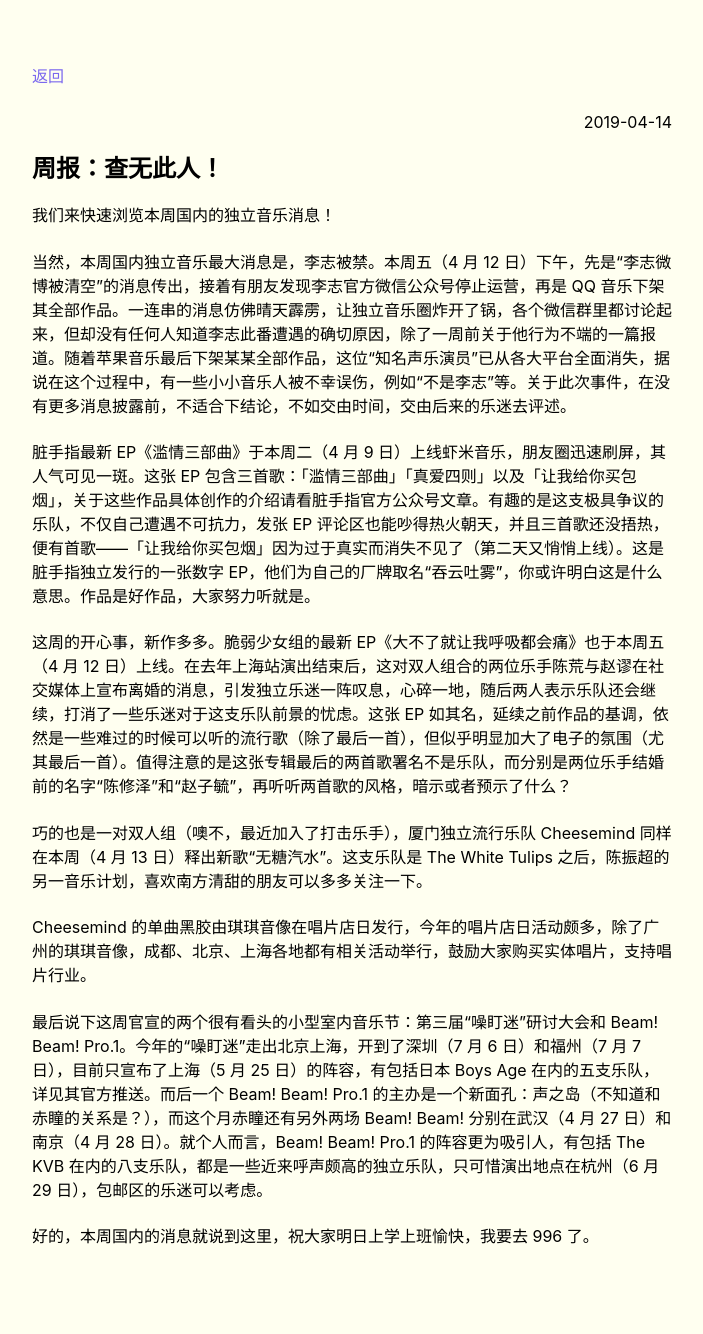
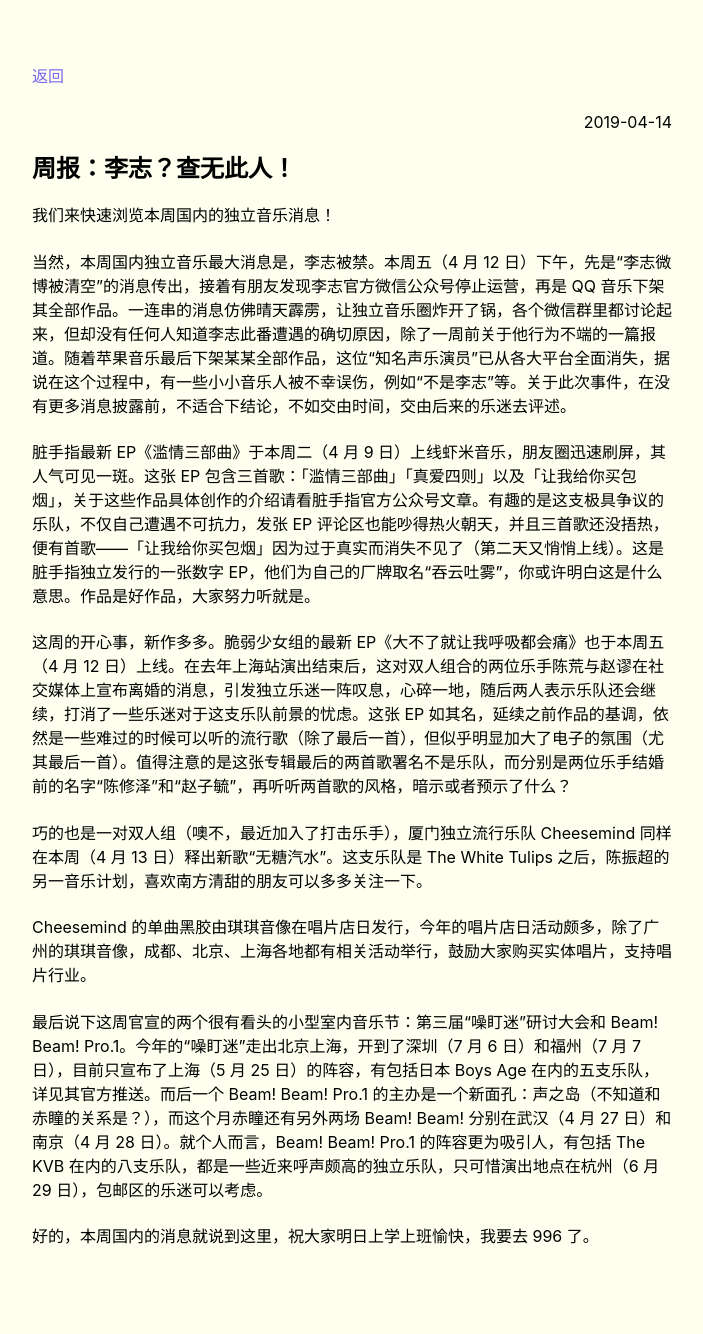
Before and after one commit to salingerlin/salingerlin.github.io, a Jekyll site: the page built from _posts/2019-04-14-404 not found.md, in a window 1280 px wide. Shown: the whole page, without its empty margins (288-991 px from the left). Built offline with Jekyll 4.4.1, drawn with Linux system fonts in a browser that asks for light colours.

Commit message:
Update 2019-04-14-404 not found.md

```diff
--- a/_posts/2019-04-14-404 not found.md
+++ b/_posts/2019-04-14-404 not found.md
@@ -4,7 +4,7 @@ title: 查无此人！
 category: 周报
 ---
 
-# 周报：查无此人！
+# 周报：李志？查无此人！
 
 我们来快速浏览本周国内的独立音乐消息！
 
```
